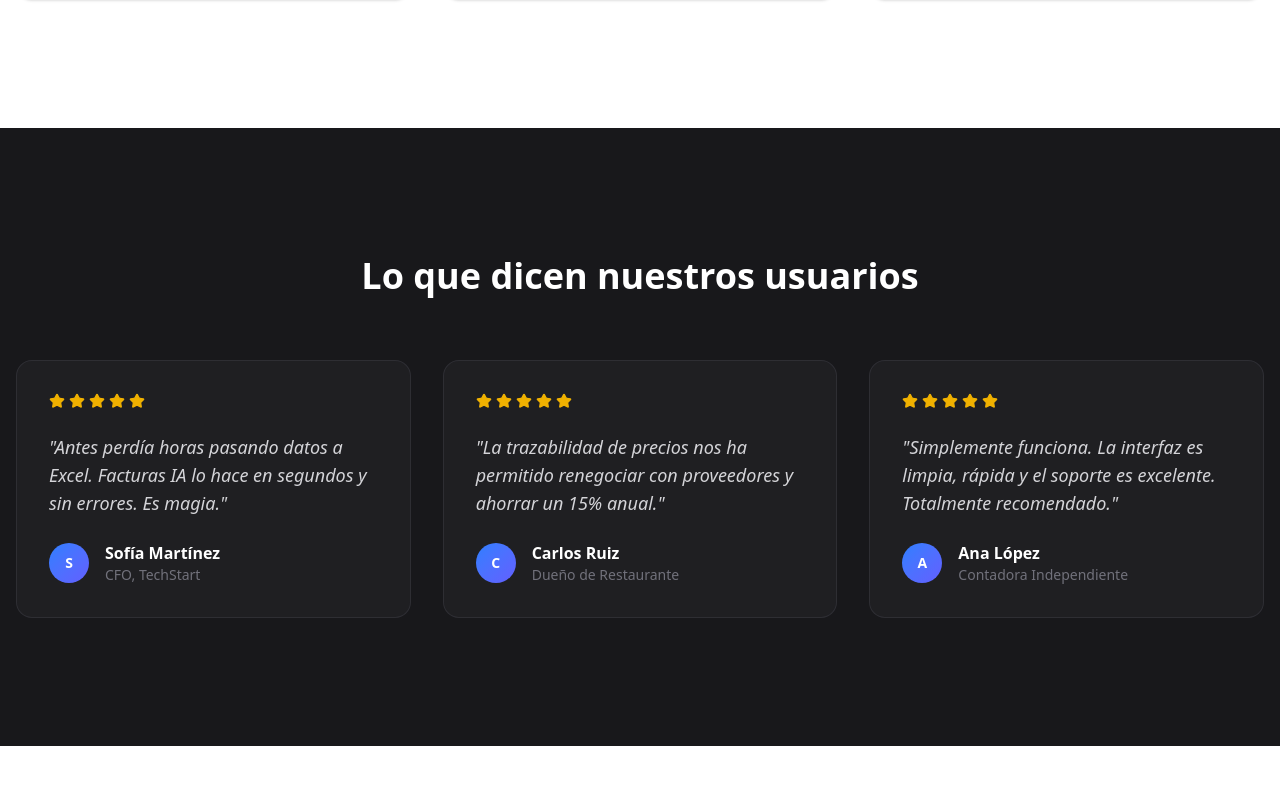
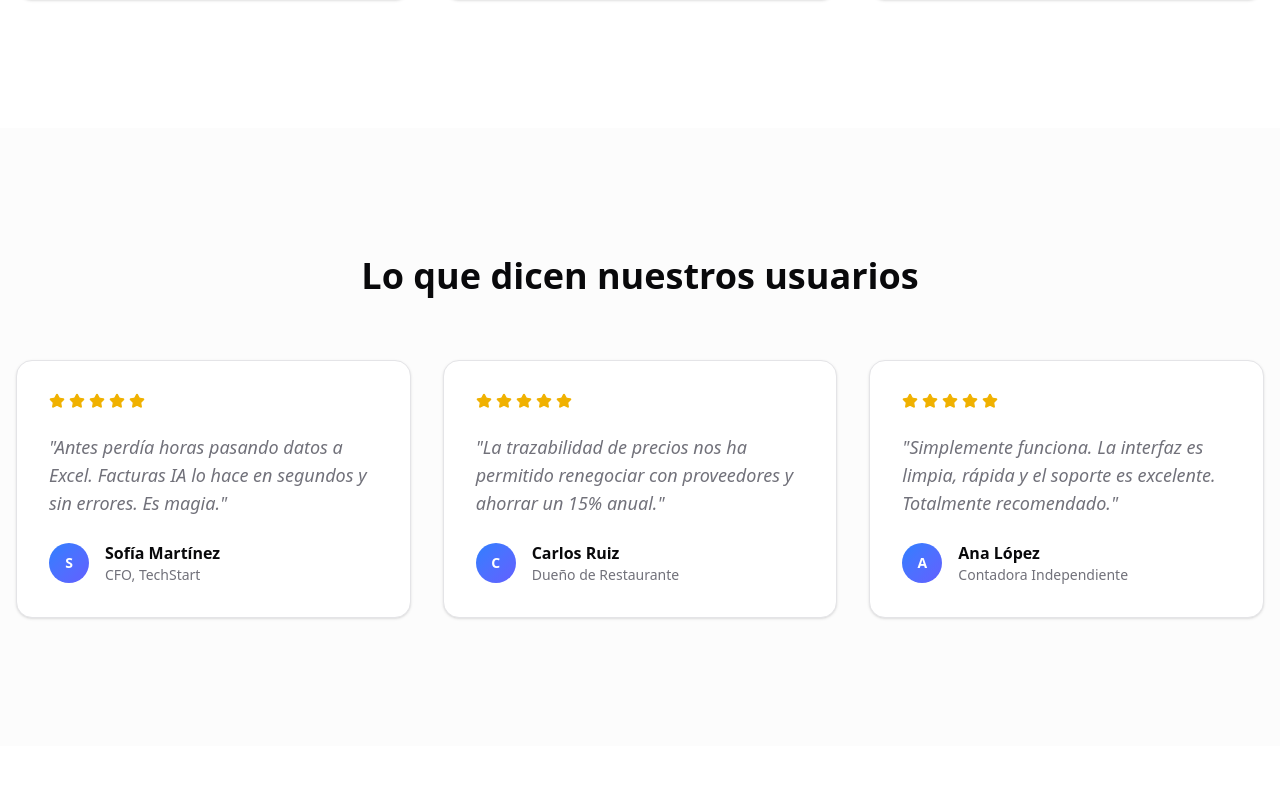
Before and after one commit to franmartos11/mvm-facturas, a Next.js app: page / in a window 1280 px wide. Shown: the part 2649-3440 px from the top of the page. Built offline with nearby package versions, Linux system fonts and the light colour scheme; no server answers.

Commit message:
fix style on landing

```diff
--- a/components/LandingPage.tsx
+++ b/components/LandingPage.tsx
@@ -235,10 +235,10 @@ export default function LandingPage() {
       </section>
 
       {/* Testimonials Section */}
-      <section className="py-32 bg-zinc-900 text-white relative overflow-hidden">
-        <div className="absolute inset-0 bg-[radial-gradient(circle_at_center,_var(--tw-gradient-stops))] from-blue-900/20 via-zinc-900 to-zinc-900" />
+      <section className="py-32 bg-muted/30 relative overflow-hidden">
+        <div className="absolute inset-0 bg-[radial-gradient(circle_at_center,_var(--tw-gradient-stops))] from-blue-500/5 via-transparent to-transparent dark:from-blue-900/10" />
         <div className="max-w-7xl mx-auto px-4 relative z-10">
-          <h2 className="text-3xl md:text-4xl font-bold text-center mb-16">Lo que dicen nuestros usuarios</h2>
+          <h2 className="text-3xl md:text-4xl font-bold text-center mb-16 text-foreground">Lo que dicen nuestros usuarios</h2>
           <div className="grid md:grid-cols-3 gap-8">
             <TestimonialCard
               quote="Antes perdía horas pasando datos a Excel. Facturas IA lo hace en segundos y sin errores. Es magia."
@@ -355,20 +355,20 @@ function StatItem({ number, label }: { number: string; label: string }) {
 
 function TestimonialCard({ quote, author, role }: { quote: string; author: string; role: string }) {
   return (
-    <div className="p-8 rounded-2xl bg-zinc-800/50 border border-zinc-700/50">
+    <div className="p-8 rounded-2xl bg-card border border-border shadow-sm hover:shadow-md transition-shadow">
       <div className="flex gap-1 mb-6">
         {[1, 2, 3, 4, 5].map((i) => (
           <Star key={i} className="w-4 h-4 text-yellow-500 fill-yellow-500" />
         ))}
       </div>
-      <p className="text-zinc-300 mb-6 italic text-lg">"{quote}"</p>
+      <p className="text-muted-foreground mb-6 italic text-lg">"{quote}"</p>
       <div className="flex items-center gap-4">
         <div className="w-10 h-10 rounded-full bg-gradient-to-br from-blue-500 to-indigo-500 flex items-center justify-center text-sm font-bold text-white">
           {author[0]}
         </div>
         <div>
-          <div className="font-bold text-white">{author}</div>
-          <div className="text-sm text-zinc-500">{role}</div>
+          <div className="font-bold text-foreground">{author}</div>
+          <div className="text-sm text-muted-foreground">{role}</div>
         </div>
       </div>
     </div>
```
